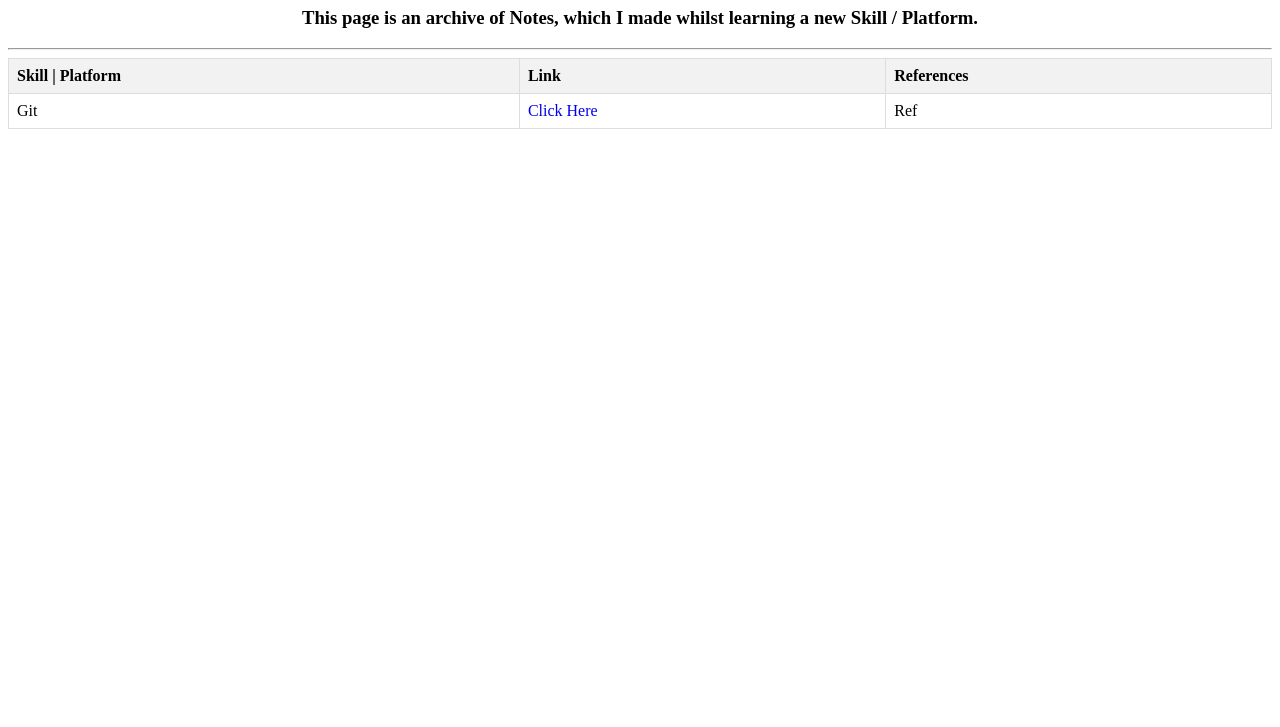
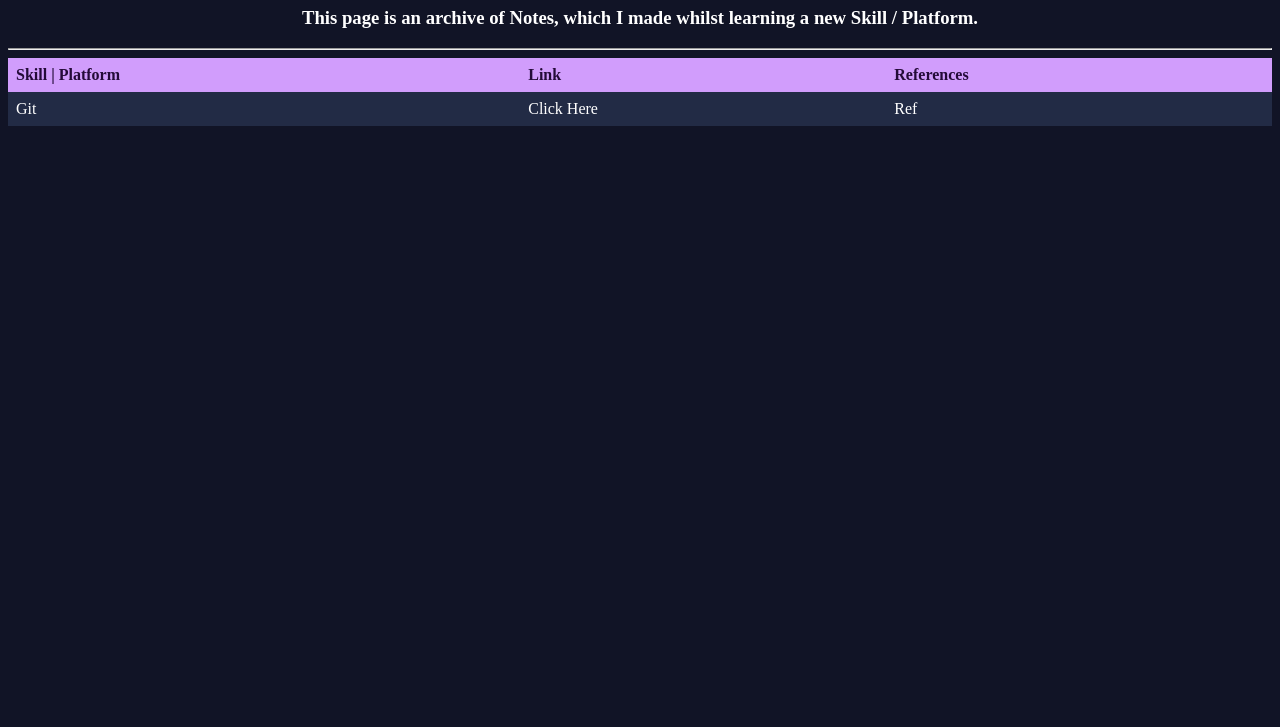
Before and after one commit to mohs-in/myNotes, a plain HTML site: page index.html in a window 1280 px wide. Shown: the part 73-800 px from the top of the page. Drawn offline with Linux system fonts and the light colour scheme.

Commit message:
background change in the homepage

```diff
--- a/styles.css
+++ b/styles.css
@@ -1,19 +1,32 @@
 body {
     text-align: center;
+    background-color: #111426;
+    color: #FFFFFF;
 }
 table {
     width: 100%;
     border-collapse: collapse;
     margin-bottom: 20px;
+    background-color: #222B45;
+    border: none;
 }
 th, td {
-    border: 1px solid #ddd;
     padding: 8px;
     text-align: left;
 }
 th {
-    background-color: #f2f2f2;
+    background-color: #D19DFC;
+    color: #240b38;
 }
 a {
     text-decoration: none;
+    color: #FFFFFF;
 }
+
+a:hover {
+    color: #D19DFC;
+}
+
+#blank-space {
+    margin-top: 50px;
+}
```
